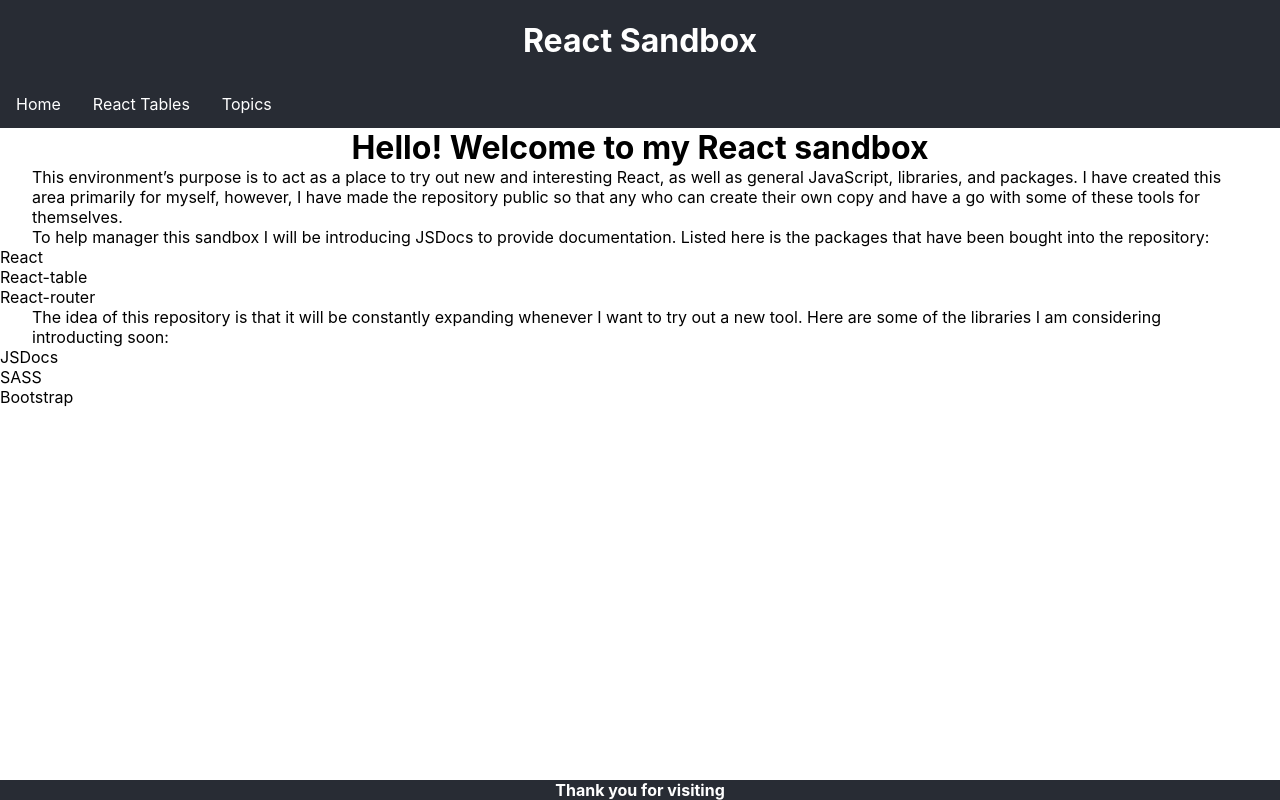
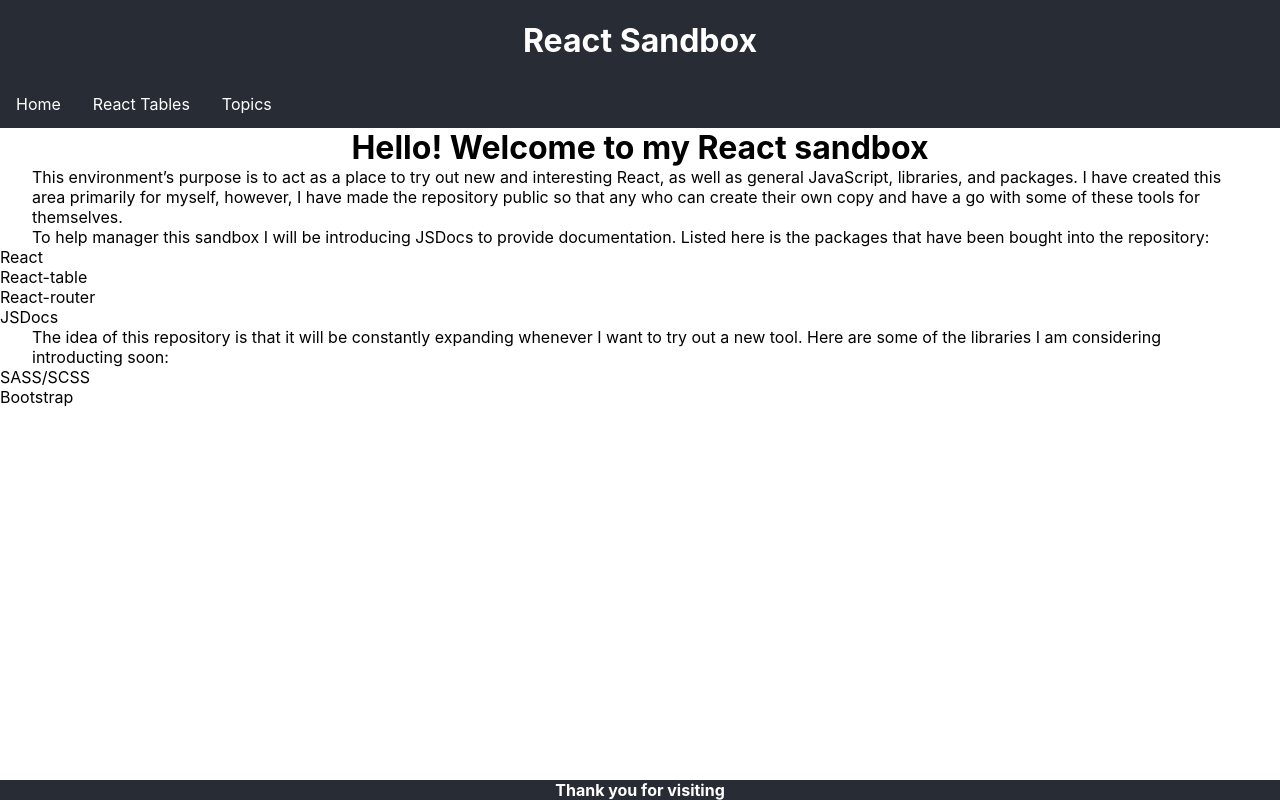
Before and after one commit to MatthewNobes/React-Sandbox, a React (Create React App) app: page / in a window 1280 px wide. Built offline with nearby package versions, Linux system fonts and the light colour scheme.

Commit message:
Basic JSDocs configuration
I have setup JSDocs with minimal coverage so far. This will need to be expanded upon in the future.

```diff
--- a/package.json
+++ b/package.json
@@ -6,6 +6,7 @@
     "@testing-library/jest-dom": "^5.11.9",
     "@testing-library/react": "^11.2.5",
     "@testing-library/user-event": "^12.8.3",
+    "jsdoc": "^3.6.6",
     "react": "^17.0.2",
     "react-dom": "^17.0.2",
     "react-router": "^5.2.0",
@@ -18,7 +19,8 @@
     "start": "react-scripts start",
     "build": "react-scripts build",
     "test": "react-scripts test",
-    "eject": "react-scripts eject"
+    "eject": "react-scripts eject",
+    "generate-docs": "jsdoc -c jsdoc.json"
   },
   "eslintConfig": {
     "extends": [
--- a/src/App.js
+++ b/src/App.js
@@ -14,6 +14,10 @@ import {
 import Home from './components/main-pages/home';
 import TestTable from './components/main-pages/table';
 
+/**
+ * This is using React router to load multiple different pages within the same page.
+ * @returns This returns the main page layout that can switch to others
+ */
 export default function App() {
   return (
     <Router className="React-Router">
--- a/src/components/Footer/Footer.js
+++ b/src/components/Footer/Footer.js
@@ -9,6 +9,8 @@ function Footer() {
       </footer>
     </div>
   );
+
 }
 
 export default Footer;
+//
--- a/src/components/header/Header.js
+++ b/src/components/header/Header.js
@@ -8,7 +8,7 @@ function Header() {
         <h1>React Sandbox</h1>
       </header>
     </div>
-  );
+   );
 }
 
 export default Header;
--- a/src/components/main-pages/home.js
+++ b/src/components/main-pages/home.js
@@ -3,8 +3,8 @@ import React from 'react';
 
 
 function Home() {
-    let currentPackages= ["React", "React-table", "React-router"]
-    let futurePackages= ["JSDocs", "SASS", "Bootstrap"]
+    let currentPackages= ["React", "React-table", "React-router", "JSDocs"]
+    let futurePackages= [ "SASS/SCSS", "Bootstrap"]
 
     return (
         <div className="Main-Content">
```
Also changed, not shown: jsdoc.json (added, +12 -0 lines), src/components/main-pages/table.js (+4 -3 lines), 31 other files (tests, documents, lock files or other folders).
